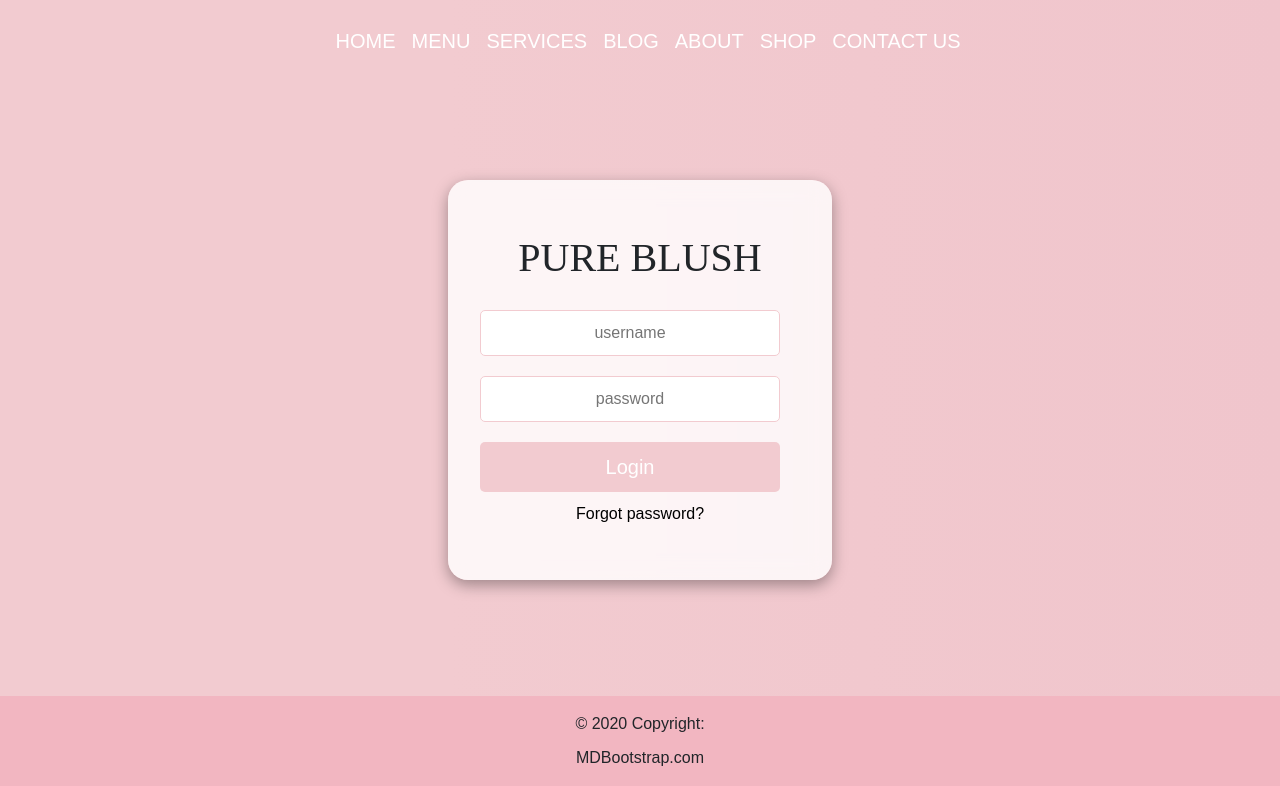
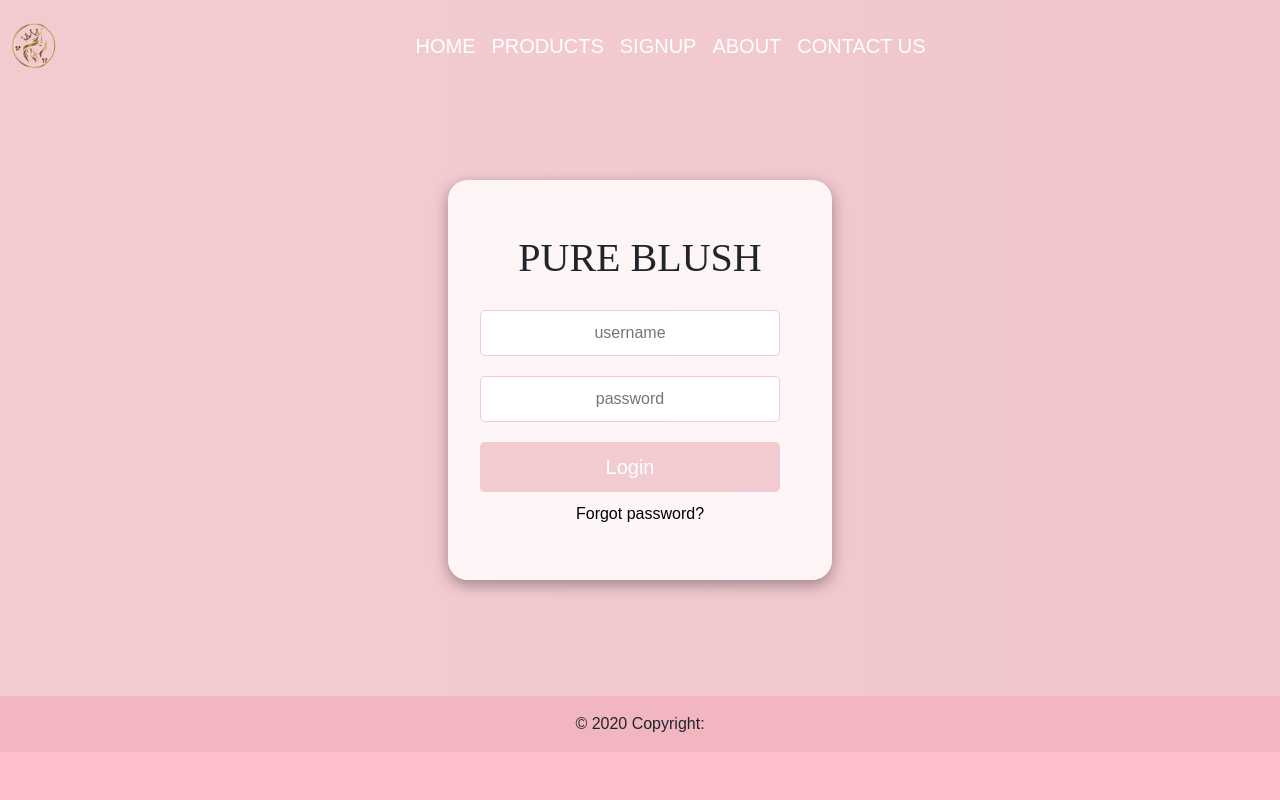
Before and after one commit to DeepnaPV/cosmatic, a Django app: page /inventory/login in a window 1280 px wide. Run offline with Django 5.2, Linux system fonts and the light colour scheme.

Commit message:
2nd commit

```diff
--- a/cosmetic_shop/cosmetic_shop/urls.py
+++ b/cosmetic_shop/cosmetic_shop/urls.py
@@ -16,9 +16,14 @@ Including another URLconf
 """
 from django.contrib import admin
 from django.urls import path,include
+from django.conf import settings
+from django.conf.urls.static import static
 
 urlpatterns = [
     path('admin/', admin.site.urls),
     path('inventory/',include('inventory.urls')),
 
 ]
+
+if settings.DEBUG:
+    urlpatterns += static(settings.MEDIA_URL, document_root=settings.MEDIA_ROOT)
--- /dev/null
+++ b/cosmetic_shop/static/css/imgpro.css
@@ -0,0 +1,4 @@
+.imgpro{
+    height: 150px;
+    width: 150px;
+}
--- a/cosmetic_shop/static/css/login.css
+++ b/cosmetic_shop/static/css/login.css
@@ -82,7 +82,7 @@ input:focus::placeholder {
     font-size: 20px;
 }
 
-footer {
+.footer {
     width: 100%;
     background-color: pink;
     text-align: center;
--- a/cosmetic_shop/templates/addprod.html
+++ b/cosmetic_shop/templates/addprod.html
@@ -5,7 +5,7 @@
     <meta charset="UTF-8">
     <meta name="viewport" content="width=device-width, initial-scale=1.0">
     <link href="https://cdn.jsdelivr.net/npm/bootstrap@5.3.3/dist/css/bootstrap.min.css" rel="stylesheet" integrity="sha384-QWTKZyjpPEjISv5WaRU9OFeRpok6YctnYmDr5pNlyT2bRjXh0JMhjY6hW+ALEwIH" crossorigin="anonymous">
-    <title>Document</title>
+    <title>Cosmatic</title>
 </head>
 <header>
     {% include 'admin-nav.html'%}
--- a/cosmetic_shop/templates/admin-nav.html
+++ b/cosmetic_shop/templates/admin-nav.html
@@ -23,8 +23,8 @@
         <!-- Navbar brand -->
         <a class="navbar-brand mt-2 mt-lg-0" href="#">
           <img
-            src="https://mdbcdn.b-cdn.net/img/logo/mdb-transaprent-noshadows.webp"
-            height="15"
+            src="{% static 'img/logoo.png'%}"
+            height="55"
             alt="MDB Logo"
             loading="lazy"
           />
--- a/cosmetic_shop/templates/footer.html
+++ b/cosmetic_shop/templates/footer.html
@@ -3,6 +3,5 @@
 <footer class="bg-transparent text-center text-lg-start">
   <div class="text-center p-3" style="background-color: rgba(0, 0, 0, 0.05);">
     © 2020 Copyright:
-    <a class="text-body" href="https://mdbootstrap.com/">MDBootstrap.com</a>
   </div>
 </footer>
--- a/cosmetic_shop/templates/header.html
+++ b/cosmetic_shop/templates/header.html
@@ -3,31 +3,25 @@
   <nav class="navbar navbar-expand-lg  fixed-top ;">
     <div class="container-fluid ">
       <a class="navbar-brand" href="#">
-        <!-- <img src="{% static 'img/logo2.jpg'%}" style="height: 90px; width: 120px;"> -->
+        <img src="{% static 'img/logoo.png'%}" style="height: 45px; width: 45px;">
       </a>
         <button class="navbar-toggler" type="button" data-bs-toggle="collapse" data-bs-target="#navbarSupportedContent" aria-controls="navbarSupportedContent" aria-expanded="false" aria-label="Toggle navigation">
             <span class="navbar-toggler-icon"></span>
         </button>
         <div class="collapse navbar-collapse " id="navbarSupportedContent">
-            <ul class="navbar-nav me-auto mb-2 mb-lg-0  mx-auto">
+            <ul class="navbar-nav me-auto mb-2 mb-lg-0 mx-auto">
                 <li class="nav-item">
                     <a class="nav-link active" aria-current="page" href="#" style="color: white;font-size: 20px;">HOME</a>
                 </li>
                 <li class="nav-item">
-                    <a class="nav-link" href="#" style="color: white; font-size: 20px;">MENU</a>
-                </li>
-                <li class="nav-item">
-                  <a class="nav-link" href="#" style="color: white; font-size: 20px;">SERVICES</a>
+                  <a class="nav-link" href="#" style="color: white; font-size: 20px;">PRODUCTS</a>
               </li>
               <li class="nav-item">
-                <a class="nav-link" href="#" style="color: white; font-size: 20px;">BLOG</a>
+                <a class="nav-link" href="#" style="color: white; font-size: 20px;">SIGNUP</a>
             </li>
             <li class="nav-item">
               <a class="nav-link" href="#" style="color: white; font-size: 20px;">ABOUT</a>
           </li>
-          <li class="nav-item">
-            <a class="nav-link" href="#" style="color: white; font-size: 20px;">SHOP</a>
-        </li>
         <li class="nav-item">
           <a class="nav-link" href="#" style="color: white; font-size: 20px;">CONTACT US</a>
       </li>
--- a/cosmetic_shop/templates/home.html
+++ b/cosmetic_shop/templates/home.html
@@ -4,7 +4,7 @@
     <meta charset="UTF-8">
     <meta name="viewport" content="width=device-width, initial-scale=1.0">
     <link href="https://cdn.jsdelivr.net/npm/bootstrap@5.3.3/dist/css/bootstrap.min.css" rel="stylesheet" integrity="sha384-QWTKZyjpPEjISv5WaRU9OFeRpok6YctnYmDr5pNlyT2bRjXh0JMhjY6hW+ALEwIH" crossorigin="anonymous">
-    <title>Document</title>
+    <title>Dashborad - Cosmatic</title>
 </head>
 <header>
     {% include 'admin-nav.html'%}
--- a/cosmetic_shop/templates/login.html
+++ b/cosmetic_shop/templates/login.html
@@ -4,7 +4,7 @@
 <head>
     <meta charset="UTF-8">
     <meta name="viewport" content="width=device-width, initial-scale=1.0">
-    <title>Document</title>
+    <title>Cosmatic</title>
     <link rel="stylesheet" href="{% static 'css/login.css' %}">
     <link href="https://cdn.jsdelivr.net/npm/bootstrap@5.3.3/dist/css/bootstrap.min.css" rel="stylesheet" integrity="sha384-QWTKZyjpPEjISv5WaRU9OFeRpok6YctnYmDr5pNlyT2bRjXh0JMhjY6hW+ALEwIH" crossorigin="anonymous">
     <link rel="preconnect" href="https://fonts.googleapis.com">
@@ -39,10 +39,12 @@
                 </form>
             </div>
         </div>
+        <div class="footer">
+                {% include 'footer.html' %}
+        </div>
+
     </body>
-    <footer>
-        {% include 'footer.html' %}
-    </footer>
+
     </div>
 
 <script src="https://cdn.jsdelivr.net/npm/bootstrap@5.3.3/dist/js/bootstrap.bundle.min.js" integrity="sha384-YvpcrYf0tY3lHB60NNkmXc5s9fDVZLESaAA55NDzOxhy9GkcIdslK1eN7N6jIeHz" crossorigin="anonymous"></script>
--- a/cosmetic_shop/templates/sidebar.html
+++ b/cosmetic_shop/templates/sidebar.html
@@ -20,7 +20,7 @@
             <div class="dropdown pb-4">
                 <a href="#" class="d-flex align-items-center text-white text-decoration-none dropdown-toggle" id="dropdownUser1" data-bs-toggle="dropdown" aria-expanded="false">
                     <img src="https://github.com/mdo.png" alt="hugenerd" width="30" height="30" class="rounded-circle">
-                    <span class="d-none d-sm-inline mx-1">loser</span>
+                    <span class="d-none d-sm-inline mx-1">Admin</span>
                 </a>
                 <ul class="dropdown-menu dropdown-menu-dark text-small shadow" aria-labelledby="dropdownUser1">
                     <li><a class="dropdown-item" href="#">New project...</a></li>
```
Also changed, not shown: cosmetic_shop/cosmetic_shop/settings.py (+8 -2 lines), cosmetic_shop/templates/product_detail.html (+19 -9 lines), cosmetic_shop/static/img/logo.png (deleted), cosmetic_shop/static/img/logoo.png (added).
